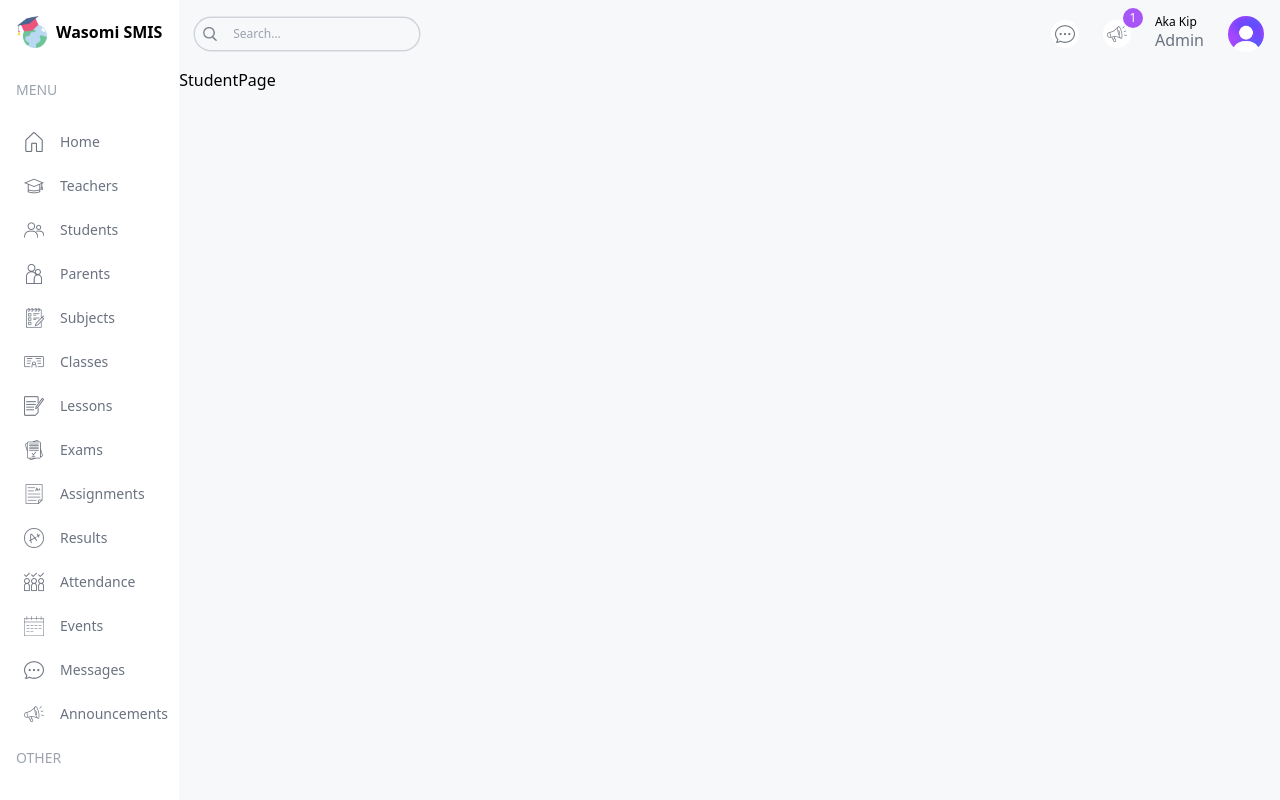
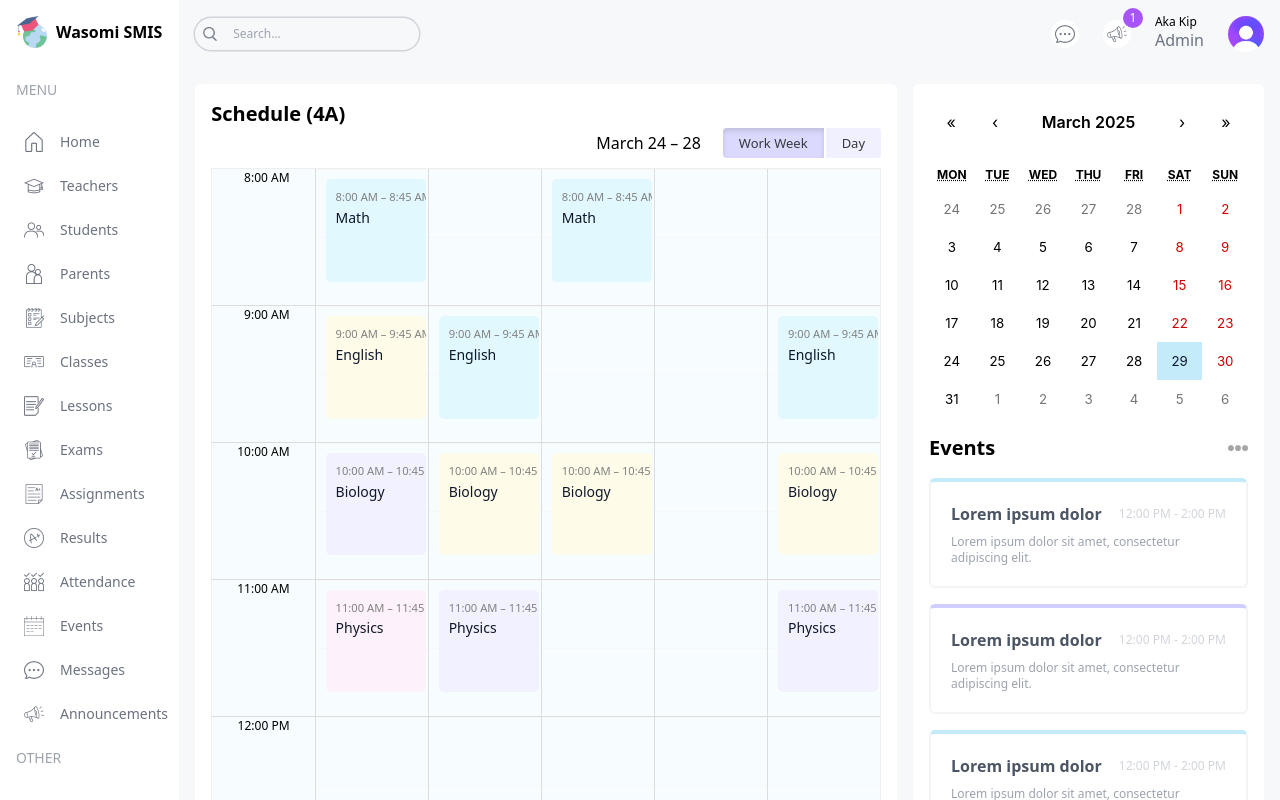
Before and after one commit to kazini-hr/frontend, a Next.js app: page /student in a window 1280 px wide. Shown: the top 800 px of the page. Built offline with nearby package versions, Linux system fonts and the light colour scheme.

Commit message:
student page

```diff
--- a/app/(dashboard)/student/page.tsx
+++ b/app/(dashboard)/student/page.tsx
@@ -1,7 +1,25 @@
+import Announcements from '@/app/components/announcements';
+import MyCalendar from '@/app/components/big-calendar';
+import EventCalendar from '@/app/components/event-calendar';
 import React from 'react';
 
 const StudentPage = () => {
-  return <div>StudentPage</div>;
+  return (
+    <div className="flex p-4 gap-4 flex-col md:flex-row">
+      {/* LEFT */}
+      <div className="w-full xl:w-2/3">
+        <div className="h-full bg-white p-4 rounded-md">
+          <h1 className="text-xl font-semibold">Schedule (4A)</h1>
+          <MyCalendar />
+        </div>
+      </div>
+      {/* RIGHT */}
+      <div className="w-full xl:w-1/3 flex flex-col gap-8">
+        <EventCalendar />
+        <Announcements />
+      </div>
+    </div>
+  );
 };
 
 export default StudentPage;
--- /dev/null
+++ b/app/components/big-calendar.tsx
@@ -0,0 +1,33 @@
+'use client';
+import { Calendar, momentLocalizer, View, Views } from 'react-big-calendar';
+import moment from 'moment';
+import { calendarEvents } from '../lib/data';
+import 'react-big-calendar/lib/css/react-big-calendar.css';
+import { useState } from 'react';
+
+const localizer = momentLocalizer(moment);
+
+const MyCalendar = () => {
+  const [currentView, setCurrentView] = useState<View>(Views.WORK_WEEK);
+
+  const handleViewChange = (selectedView: View) => {
+    setCurrentView(selectedView);
+  };
+
+  return (
+    <Calendar
+      localizer={localizer}
+      events={calendarEvents}
+      startAccessor="start"
+      endAccessor="end"
+      views={['work_week', 'day']}
+      view={currentView}
+      onView={handleViewChange}
+      style={{ height: '98%' }}
+      min={new Date(0, 0, 0, 8, 0, 0)}
+      max={new Date(0, 0, 0, 17, 0, 0)}
+    />
+  );
+};
+
+export default MyCalendar;
--- a/app/components/menu.tsx
+++ b/app/components/menu.tsx
@@ -1,7 +1,7 @@
 import Image from 'next/image';
 import Link from 'next/link';
 import React from 'react';
-import { role } from '../lib/data';
+import { role } from '@/app/lib/data';
 
 const menuItems = [
   {
--- a/app/globals.css
+++ b/app/globals.css
@@ -22,3 +22,92 @@
 .react-calendar__navigation__label__labelText {
   font-weight: 600 !important;
 }
+
+.rbc-btn-group:first-child {
+  display: none !important;
+}
+
+.rbc-toolbar-label {
+  text-align: right !important;
+  padding: 0px 20px !important;
+}
+
+.rbc-btn-group:last-child {
+  font-size: 13px;
+}
+
+.rbc-btn-group:last-child button {
+  border: none !important;
+  background-color: #f1f0ff !important;
+  margin-left: 2px !important;
+}
+
+.rbc-toolbar button.rbc-active {
+  background-color: #dbdafe !important;
+}
+
+.rbc-time-view {
+  border-color: #eee !important;
+}
+
+.rbc-time-header {
+  display: none !important;
+}
+
+.rbc-time-content {
+  border: none !important;
+}
+
+.rbc-time-gutter.rbc-time-column {
+  font-size: 12px !important;
+}
+
+.rbc-time-gutter.rbc-time-column .rbc-timeslot-group {
+  padding: 0px 20px !important;
+}
+
+.rbc-timeslot-group {
+  background-color: #f7fdff !important;
+}
+
+.rbc-day-slot {
+  font-size: 14px !important;
+}
+
+.rbc-event {
+  border: none !important;
+  color:#0f172a !important;
+  padding: 10px !important;
+  margin: 10px !important;
+  width: 98% !important;
+}
+
+.rbc-event:nth-child(1) {
+  background-color: #e2f8ff !important;
+}
+.rbc-event:nth-child(2) {
+  background-color: #fefce8 !important;
+}
+.rbc-event:nth-child(3) {
+  background-color: #f2f1ff !important;
+}
+.rbc-event:nth-child(4) {
+  background-color: #fdf2fb !important;
+}
+.rbc-event:nth-child(5) {
+  background-color: #e2f8ff !important;
+}
+.rbc-event:nth-child(6) {
+  background-color: #fefce8 !important;
+}
+.rbc-event:nth-child(7) {
+  background-color: #f2f1ff !important;
+}
+.rbc-event:nth-child(8) {
+  background-color: #fdf2fb !important;
+}
+
+.rbc-event-label {
+  color: gray !important;
+  margin-bottom: 5px !important;
+}
--- a/app/lib/data.ts
+++ b/app/lib/data.ts
@@ -920,143 +920,143 @@
   {
     title: 'Math',
     allDay: false,
-    start: new Date(2024, 7, 12, 8, 0),
-    end: new Date(2024, 7, 12, 8, 45),
+    start: new Date(2025, 2, 24, 8, 0),
+    end: new Date(2025, 2, 24, 8, 45),
   },
   {
     title: 'English',
     allDay: false,
-    start: new Date(2024, 7, 12, 9, 0),
-    end: new Date(2024, 7, 12, 9, 45),
+    start: new Date(2025, 2, 24, 9, 0),
+    end: new Date(2025, 2, 24, 9, 45),
   },
   {
     title: 'Biology',
     allDay: false,
-    start: new Date(2024, 7, 12, 10, 0),
-    end: new Date(2024, 7, 12, 10, 45),
+    start: new Date(2025, 2, 24, 10, 0),
+    end: new Date(2025, 2, 24, 10, 45),
   },
   {
     title: 'Physics',
     allDay: false,
-    start: new Date(2024, 7, 12, 11, 0),
-    end: new Date(2024, 7, 12, 11, 45),
+    start: new Date(2025, 2, 24, 11, 0),
+    end: new Date(2025, 2, 24, 11, 45),
   },
   {
     title: 'Chemistry',
     allDay: false,
-    start: new Date(2024, 7, 12, 13, 0),
-    end: new Date(2024, 7, 12, 13, 45),
+    start: new Date(2025, 2, 24, 13, 0),
+    end: new Date(2025, 2, 24, 13, 45),
   },
   {
     title: 'History',
     allDay: false,
-    start: new Date(2024, 7, 12, 14, 0),
-    end: new Date(2024, 7, 12, 14, 45),
+    start: new Date(2025, 2, 24, 14, 0),
+    end: new Date(2025, 2, 24, 14, 45),
   },
   {
     title: 'English',
     allDay: false,
-    start: new Date(2024, 7, 13, 9, 0),
-    end: new Date(2024, 7, 13, 9, 45),
+    start: new Date(2025, 2, 28, 9, 0),
+    end: new Date(2025, 2, 28, 9, 45),
   },
   {
     title: 'Biology',
     allDay: false,
-    start: new Date(2024, 7, 13, 10, 0),
-    end: new Date(2024, 7, 13, 10, 45),
+    start: new Date(2025, 2, 28, 10, 0),
+    end: new Date(2025, 2, 28, 10, 45),
   },
   {
     title: 'Physics',
     allDay: false,
-    start: new Date(2024, 7, 13, 11, 0),
-    end: new Date(2024, 7, 13, 11, 45),
+    start: new Date(2025, 2, 28, 11, 0),
+    end: new Date(2025, 2, 28, 11, 45),
   },
 
   {
     title: 'History',
     allDay: false,
-    start: new Date(2024, 7, 13, 14, 0),
-    end: new Date(2024, 7, 13, 14, 45),
+    start: new Date(2025, 2, 28, 14, 0),
+    end: new Date(2025, 2, 28, 14, 45),
   },
   {
     title: 'Math',
     allDay: false,
-    start: new Date(2024, 7, 14, 8, 0),
-    end: new Date(2024, 7, 14, 8, 45),
+    start: new Date(2025, 2, 26, 8, 0),
+    end: new Date(2025, 2, 26, 8, 45),
   },
   {
     title: 'Biology',
     allDay: false,
-    start: new Date(2024, 7, 14, 10, 0),
-    end: new Date(2024, 7, 14, 10, 45),
+    start: new Date(2025, 2, 26, 10, 0),
+    end: new Date(2025, 2, 26, 10, 45),
   },
 
   {
     title: 'Chemistry',
     allDay: false,
-    start: new Date(2024, 7, 14, 13, 0),
-    end: new Date(2024, 7, 14, 13, 45),
+    start: new Date(2025, 2, 26, 13, 0),
+    end: new Date(2025, 2, 26, 13, 45),
   },
   {
     title: 'History',
     allDay: false,
-    start: new Date(2024, 7, 14, 14, 0),
-    end: new Date(2024, 7, 13, 14, 45),
+    start: new Date(2025, 2, 26, 14, 0),
+    end: new Date(2025, 2, 26, 14, 45),
   },
   {
     title: 'English',
     allDay: false,
-    start: new Date(2024, 7, 15, 9, 0),
-    end: new Date(2024, 7, 15, 9, 45),
+    start: new Date(2025, 2, 25, 9, 0),
+    end: new Date(2025, 2, 25, 9, 45),
   },
   {
     title: 'Biology',
     allDay: false,
-    start: new Date(2024, 7, 15, 10, 0),
-    end: new Date(2024, 7, 15, 10, 45),
+    start: new Date(2025, 2, 25, 10, 0),
+    end: new Date(2025, 2, 25, 10, 45),
   },
   {
     title: 'Physics',
     allDay: false,
-    start: new Date(2024, 7, 15, 11, 0),
-    end: new Date(2024, 7, 15, 11, 45),
+    start: new Date(2025, 2, 25, 11, 0),
+    end: new Date(2025, 2, 25, 11, 45),
   },
 
   {
     title: 'History',
     allDay: false,
-    start: new Date(2024, 7, 15, 14, 0),
-    end: new Date(2024, 7, 15, 14, 45),
+    start: new Date(2025, 2, 25, 14, 0),
+    end: new Date(2025, 2, 25, 14, 45),
   },
   {
     title: 'Math',
     allDay: false,
-    start: new Date(2024, 7, 16, 8, 0),
-    end: new Date(2024, 7, 16, 8, 45),
+    start: new Date(2025, 2, 29, 8, 0),
+    end: new Date(2025, 2, 29, 8, 45),
   },
   {
     title: 'English',
     allDay: false,
-    start: new Date(2024, 7, 16, 9, 0),
-    end: new Date(2024, 7, 16, 9, 45),
+    start: new Date(2025, 2, 29, 9, 0),
+    end: new Date(2025, 2, 29, 9, 45),
   },
 
   {
     title: 'Physics',
     allDay: false,
-    start: new Date(2024, 7, 16, 11, 0),
-    end: new Date(2024, 7, 16, 11, 45),
+    start: new Date(2025, 2, 29, 11, 0),
+    end: new Date(2025, 2, 29, 11, 45),
   },
   {
     title: 'Chemistry',
     allDay: false,
-    start: new Date(2024, 7, 16, 13, 0),
-    end: new Date(2024, 7, 16, 13, 45),
+    start: new Date(2025, 2, 29, 13, 0),
+    end: new Date(2025, 2, 29, 13, 45),
   },
   {
     title: 'History',
     allDay: false,
-    start: new Date(2024, 7, 16, 14, 0),
-    end: new Date(2024, 7, 16, 14, 45),
+    start: new Date(2025, 2, 29, 14, 0),
+    end: new Date(2025, 2, 29, 14, 45),
   },
 ];
--- a/package.json
+++ b/package.json
@@ -12,8 +12,10 @@
     "@headlessui/react": "^2.1.8",
     "clsx": "^2.1.1",
     "framer-motion": "^11.9.0",
+    "moment": "^2.30.1",
     "next": "15.2.4",
     "react": "19.0.0",
+    "react-big-calendar": "^1.18.0",
     "react-calendar": "^5.1.0",
     "react-dom": "19.0.0",
     "recharts": "^2.15.1"
@@ -23,6 +25,7 @@
     "@eslint/js": "^9.23.0",
     "@types/node": "^20",
     "@types/react": "19.0.12",
+    "@types/react-big-calendar": "^1.16.1",
     "@types/react-dom": "19.0.4",
     "eslint-config-next": "15.2.4",
     "postcss": "^8",
```
Also changed, not shown: 1 other file (tests, documents, lock files or other folders).
